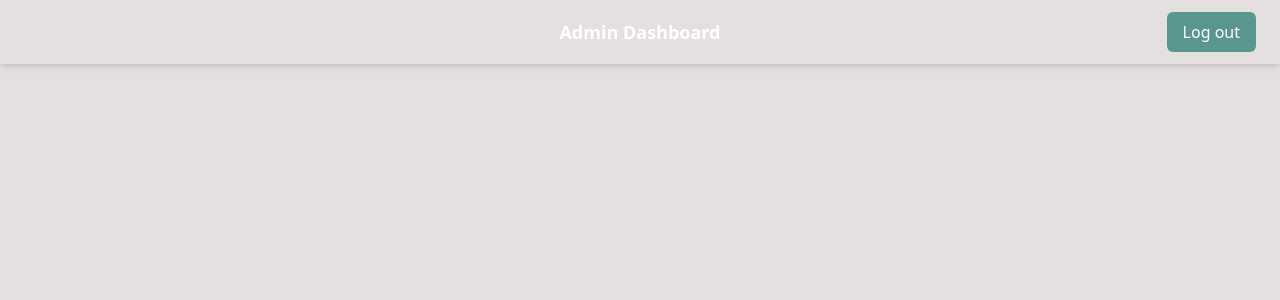
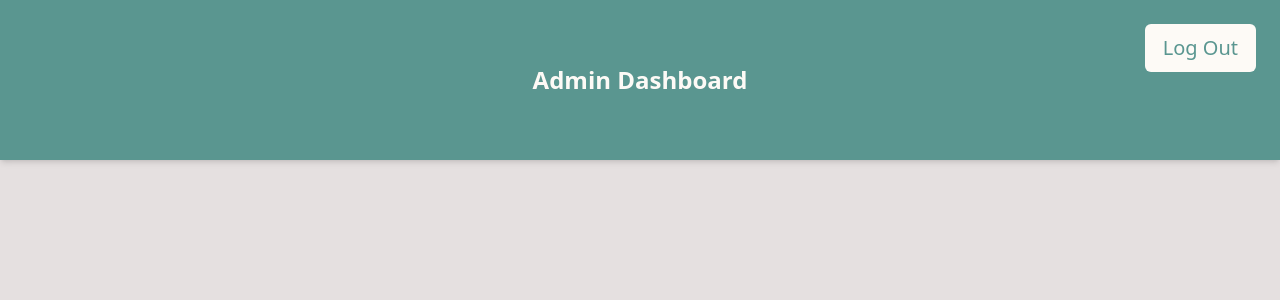
Before and after one commit to Emilyempa/exam-project-doggydaycare, a Next.js app in the folder frontend/: page /admin-dashboard in a window 1280 px wide. Shown: the top 300 px of the page. Built offline with nearby package versions, Linux system fonts and the light colour scheme.

Commit message:
Fix header, wgac issues and global.css also remove tailwind.config because it was unessesary

```diff
--- a/frontend/src/app/dog-owner-dashboard/page.tsx
+++ b/frontend/src/app/dog-owner-dashboard/page.tsx
@@ -3,7 +3,7 @@ import {Header} from "@/components/header/Header";
 export default function Page() {
   return (
     <main>
-      <Header title="Dog Owner Dashboard"/>
+      <Header title="Owner Dashboard"/>
     </main>
   );
 }
--- a/frontend/src/app/globals.css
+++ b/frontend/src/app/globals.css
@@ -11,8 +11,8 @@
   --color-bg-primary: #E5E0E0;
 
   /* Brand colors */
-  --color-primary: #5A9690;
-  --color-secondary: #2F5755;
+  --color-brand-primary: #5A9690;
+  --color-brand-secondary: #2F5755;
 
   /* Text */
   --color-text: #2F5755;
@@ -22,10 +22,10 @@
 @media (prefers-color-scheme: dark) {
   :root {
     --color-feature-secondary-bg: #2F5755;
-    --color-feature-primary-bg: #5A9690;
+    --color-feature-primary-bg: #1a3332;
 
-    --color-bg-secondary: #2F5755;
-    --color-bg-primary: #5A9690;
+    --color-bg-secondary: #1a3332;
+    --color-bg-primary: #2F5755;
 
     --color-text: #FDFAF6;
     --color-text-muted: #E0D9D9;
@@ -33,9 +33,9 @@
 }
 
 /* Base reset */
-*,
-*::before,
-*::after { box-sizing: border-box; }
+*, *::before, *::after {
+  box-sizing: border-box;
+}
 
 html, body {
   height: 100%;
@@ -50,12 +50,12 @@ body {
 
 /* Links */
 a {
-  color: var(--color-primary);
+  color: var(--color-brand-primary);
   text-decoration: none;
 }
-a:hover,
-a:focus-visible {
-  color: var(--color-secondary);
+
+a:hover, a:focus-visible {
+  color: var(--color-brand-secondary);
   text-decoration: none;
   outline: none;
 }
@@ -64,22 +64,26 @@ a:focus-visible {
 button {
   font: inherit;
   color: #fff;
-  background: var(--color-primary);
+  background: var(--color-brand-primary);
   border: none;
   border-radius: 6px;
   padding: 0.5rem 1rem;
   cursor: pointer;
 }
+
 button.secondary {
-  background: var(--color-secondary);
+  background: var(--color-brand-secondary);
 }
-button:hover { filter: brightness(1.1); }
+
+button:hover {
+  filter: brightness(1.1);
+}
 
 /* Cards / surfaces */
 .card {
   background: var(--color-feature-primary-bg);
   border: 3px solid var(--color-bg-secondary);
-  border-radius: 8px;
+  border-radius: 29px;
   padding: 4rem;
   margin: 2rem;
   color: var(--color-text);
@@ -91,29 +95,25 @@ button:hover { filter: brightness(1.1); }
   text-align: center;
 }
 
-.card-sm {
-  width: 20rem;
-  height: auto;
-}
+.card-sm { width: 20rem; height: auto; }
+.card-md { width: 27rem; height: auto; }
+.card-lg { width: 40rem; height: auto; }
 
-.card-md {
-  width: 27rem;
-  height: auto;
-}
-
-.card-lg {
-  width: 40rem;
-  height: auto;
-}
-
-/* Utilities */
-.text-muted { color: var(--color-text-muted); }
+/* Background utilities */
 .bg-primary { background: var(--color-bg-primary); }
 .bg-secondary { background: var(--color-bg-secondary); }
 .bg-feature-primary { background: var(--color-feature-primary-bg); }
 .bg-feature-secondary { background: var(--color-feature-secondary-bg); }
+.bg-brand-primary { background: var(--color-brand-primary); }
+.bg-brand-secondary { background: var(--color-brand-secondary); }
+
+/* Text utilities */
+.text-muted { color: var(--color-text-muted); }
+.text-brand-primary { color: var(--color-brand-primary); }
+.text-brand-secondary { color: var(--color-brand-secondary); }
+.text-beige-light { color: #FDFAF6; }
+.text-beige { color: #FAF4F4; }
 
 .footer {
   background: var(--color-bg-secondary);
-
 }
--- a/frontend/src/components/header/Header.tsx
+++ b/frontend/src/components/header/Header.tsx
@@ -1,3 +1,6 @@
+import Link from "next/link";
+import React from "react";
+
 interface HeaderProps {
   title: string;
 }
@@ -8,12 +11,12 @@ export const Header: React.FC<HeaderProps> = ({ title }) => {
       className="
         relative
         w-full
-        h-16
-        bg-primary
-        text-white
+        h-40
+        text-beige-light
         shadow-md
         flex
         items-center
+        bg-brand-primary
       "
       role="banner"
     >
@@ -26,34 +29,39 @@ export const Header: React.FC<HeaderProps> = ({ title }) => {
           items-center
           justify-center
           pointer-events-none
+          px-4
         "
-        aria-live="polite"
       >
-        <h1 className="text-lg font-semibold">
+        <h1 className="text-2xl font-semibold px-24 sm:px-32 text-center">
           {title}
         </h1>
       </div>
 
-      {/* Right: Logout */}
-      <div className="ml-auto pr-6">
-        <form method="POST" action="/logout">
-          <button
-            type="submit"
+      {/* Right top: Logout */}
+      <nav className="absolute top-6 right-6 z-20" aria-label="User navigation">
+          <Link
+            href="/logout"
             className="
-              pointer-events-auto
-              bg-transparent
-              text-white
-              font-medium
-              underline-offset-4
-              focus-visible:outline
-              focus-visible:outline-white
-              focus-visible:outline-offset-2
-            "
+          rounded-md
+          inline-block
+          border-2
+          border border-transparent
+          bg-feature-primary
+          px-4 py-2
+          text-xl
+          font-medium
+          transition
+          hover:bg-white
+          hover:border-brand-secondary
+          focus:outline-none
+          focus:ring-2
+          focus:ring-brand-secondary
+          focus:ring-offset-2
+          "
           >
-            Log out
-          </button>
-        </form>
-      </div>
+            Log Out
+          </Link>
+      </nav>
     </header>
   );
 };
--- a/frontend/src/components/hero/Hero.tsx
+++ b/frontend/src/components/hero/Hero.tsx
@@ -10,24 +10,29 @@ export default function Hero() {
       <div className="absolute inset-0 bg-black/40" />
 
       {/* Login-button upper right corner */}
-      <div className="absolute top-6 right-6 z-20">
+      <nav className="absolute top-6 right-6 z-20" aria-label="User navigation">
         <Link
           href="/login"
           className="
           rounded-md
+          inline-block
           border border-transparent
-          bg-white/90
+          bg-feature-primary
           px-4 py-2
           text-xl
           font-medium
           transition
           hover:bg-white
           hover:border-primary
+          focus:outline-none
+          focus:ring-2
+          focus:ring-brand-secondary
+          focus:ring-offset-2
           "
         >
           Log In
         </Link>
-      </div>
+      </nav>
 
       {/* Centered content */}
       <div className="relative z-10 flex h-full items-center justify-center text-center text-[#E5E0E0] px-4">
--- a/frontend/tailwind.config.ts
+++ /dev/null
@@ -1,29 +0,0 @@
-import type { Config } from "tailwindcss";
-
-const config: Config = {
-  content: ["./app/**/*.{ts,tsx}", "./components/**/*.{ts,tsx}"],
-  theme: {
-    extend: {
-      colors: {
-        feature: {
-          primary: "var(--color-feature-primary-bg)",
-          secondary: "var(--color-feature-secondary-bg)",
-        },
-        primary: "var(--color-primary)",
-        secondary: "var(--color-secondary)",
-        text: "var(--color-text)",
-        "text-muted": "var(--color-text-muted)",
-        bg: {
-          primary: "var(--color-bg-primary)",
-          secondary: "var(--color-bg-secondary)",
-        },
-      },
-      borderRadius: {
-        card: "29px",
-      },
-    },
-  },
-  plugins: [],
-};
-
-export default config;
```
